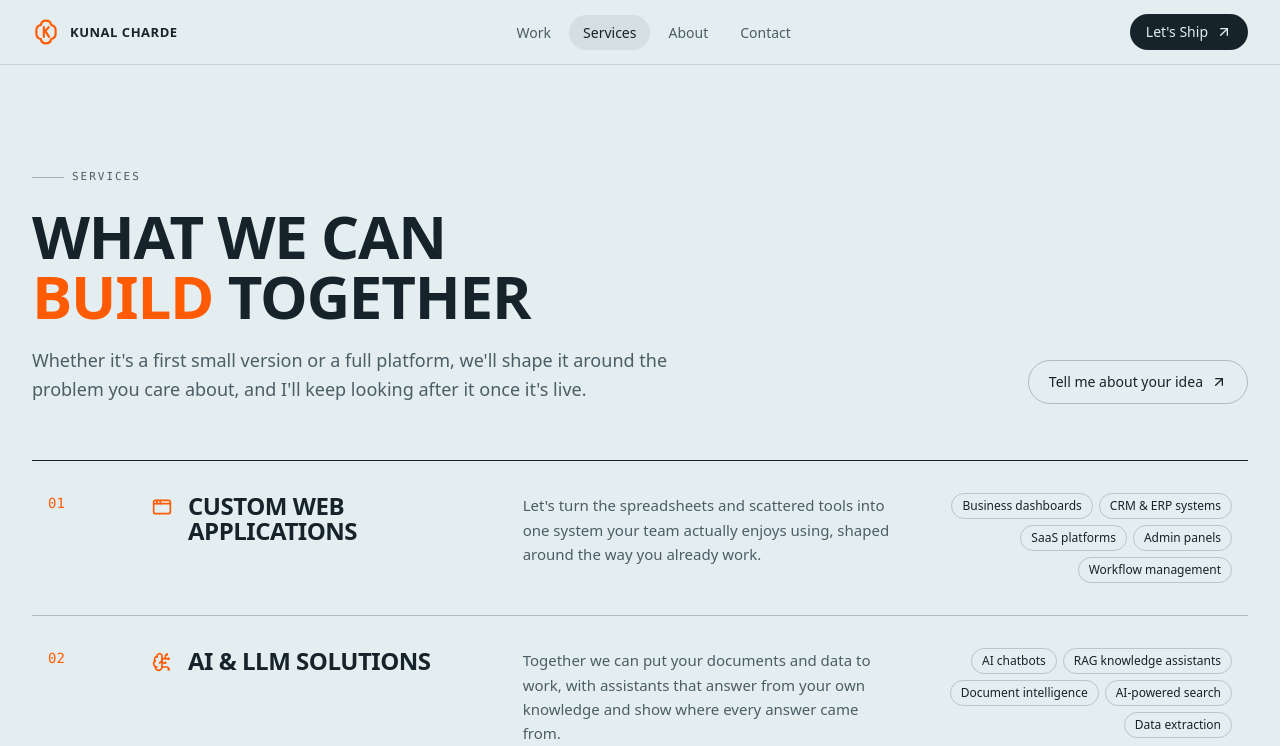
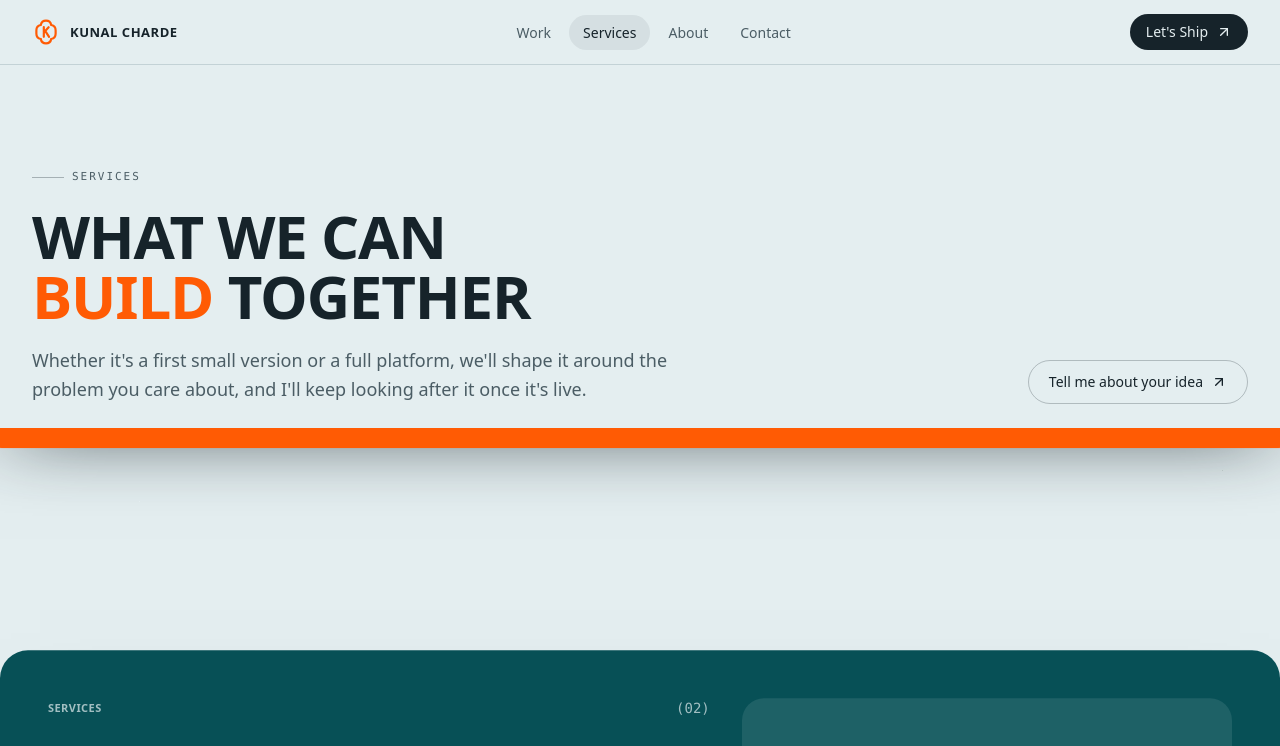
Before and after one commit to kunalcharde/kunal-charde, a React (Vite) app: page /services in a window 1280 px wide. Shown: the top 746 px of the page. Built offline with nearby package versions, Linux system fonts and the light colour scheme.

Commit message:
Services: stacked cards that tilt back and lift away on scroll

```diff
--- a/src/components/sections/Services.tsx
+++ b/src/components/sections/Services.tsx
@@ -1,12 +1,103 @@
+import { useRef } from "react";
+import { motion, useReducedMotion, useScroll, useTransform, type MotionValue } from "framer-motion";
 import { ArrowUpRight } from "lucide-react";
-import { services } from "../../data/content";
+import { Link } from "react-router";
+import { services, type Service } from "../../data/content";
 import { ButtonLink } from "../ui/Button";
 import { Reveal } from "../ui/Reveal";
 import { SectionHeading } from "../ui/SectionHeading";
 
+// Card colour per service, cycling through the palette.
+const tones = [
+  { card: "bg-blaze text-mirage", soft: "bg-mirage/10", chip: "border-mirage/25", muted: "text-mirage/75" },
+  { card: "bg-sea text-sand", soft: "bg-sand/10", chip: "border-sand/25", muted: "text-sand/75" },
+  { card: "bg-mirage-2 text-sand", soft: "bg-sand/[0.07]", chip: "border-sand/20", muted: "text-sand/70" },
+  { card: "bg-paper text-mirage ring-1 ring-mirage/10", soft: "bg-mirage/[0.06]", chip: "border-mirage/20", muted: "text-muted" },
+];
+
+const clamp01 = (v: number) => Math.min(1, Math.max(0, v));
+// Each card rests for a while at its slot; the move happens in the middle 60% of its scroll segment.
+const settle = (x: number) => clamp01((x - 0.2) / 0.6);
+
+function CardBody({ s, i }: { s: Service; i: number }) {
+  const t = tones[i % tones.length];
+  return (
+    <div className={`grid h-full gap-8 rounded-[28px] p-7 shadow-[0_40px_80px_-40px_rgba(22,35,42,0.55)] sm:p-10 md:grid-cols-[1.35fr_1fr] lg:p-12 ${t.card}`}>
+      <div className="flex min-w-0 flex-col">
+        <div className="flex items-center justify-between gap-4">
+          <span className="label text-[11px] opacity-70">Services</span>
+          <span className="font-mono text-sm opacity-70">({String(i + 1).padStart(2, "0")})</span>
+        </div>
+        <h3 className="display mt-6 text-[1.9rem] text-balance sm:text-5xl">{s.title}</h3>
+        <p className={`mt-5 max-w-xl text-[15px] leading-relaxed sm:text-lg ${t.muted}`}>{s.description}</p>
+        <ul className="mt-6 flex flex-wrap gap-1.5">
+          {s.items.map((item) => (
+            <li key={item} className={`rounded-full border px-3 py-1.5 text-xs sm:text-[13px] ${t.chip}`}>
+              {item}
+            </li>
+          ))}
+        </ul>
+        <Link
+          to="/contact"
+          className="group mt-auto inline-flex items-center gap-2 self-start pt-8 text-sm font-medium"
+        >
+          Tell me about it
+          <span className="flex h-9 w-9 items-center justify-center rounded-full border border-current/30 transition-transform duration-300 group-hover:rotate-45">
+            <ArrowUpRight className="h-4 w-4" />
+          </span>
+        </Link>
+      </div>
+
+      {/* Visual: the service icon inside soft rings */}
+      <div aria-hidden className={`relative hidden items-center justify-center overflow-hidden rounded-[22px] md:flex ${t.soft}`}>
+        <span className="absolute h-[78%] w-[78%] rounded-full border border-current opacity-10" />
+        <span className="absolute h-[56%] w-[56%] rounded-full border border-current opacity-15" />
+        <span className="absolute h-[34%] w-[34%] rounded-full border border-dashed border-current opacity-25" />
+        <s.icon className="relative h-20 w-20 lg:h-24 lg:w-24" strokeWidth={1.25} />
+        <span className="display absolute right-5 bottom-3 text-[5rem] leading-none opacity-10">{String(i + 1).padStart(2, "0")}</span>
+      </div>
+    </div>
+  );
+}
+
+function StackCard({ s, i, n, progress }: { s: Service; i: number; n: number; progress: MotionValue<number> }) {
+  // t: 0 when this card is in place, negative while it waits below, positive as it leaves upwards.
+  const t = useTransform(progress, (v) => v * (n - 1) - i);
+  const y = useTransform(t, (v) => (v < 0 ? `${(1 - settle(1 + v)) * 120}%` : `${-settle(v) * 118}%`));
+  const rotateX = useTransform(t, (v) => (v > 0 ? settle(v) * 38 : 0));
+  const scale = useTransform(t, (v) => (v > 0 ? 1 - settle(v) * 0.08 : 1));
+  const visibility = useTransform(t, (v) => (v < -1.05 || v > 1.05 ? "hidden" : "visible"));
+
+  return (
+    <motion.div className="absolute inset-0" style={{ y, rotateX, scale, visibility, zIndex: n - i, transformPerspective: 1400 }}>
+      <CardBody s={s} i={i} />
+    </motion.div>
+  );
+}
+
+/** Service cards stacked in one spot; scrolling tilts the current card back and lifts it away to reveal the next. */
+function ServiceStack() {
+  const ref = useRef<HTMLDivElement>(null);
+  const { scrollYProgress } = useScroll({ target: ref, offset: ["start start", "end end"] });
+  const n = services.length;
+
+  return (
+    <div ref={ref} className="relative" style={{ height: `${n * 85 + 15}vh` }}>
+      <div className="sticky top-0 flex h-screen items-center overflow-hidden">
+        <div className="container-page relative h-[76vh] max-h-[720px] sm:h-[70vh]">
+          {services.map((s, i) => (
+            <StackCard key={s.title} s={s} i={i} n={n} progress={scrollYProgress} />
+          ))}
+        </div>
+      </div>
+    </div>
+  );
+}
+
 export function Services() {
+  const reduced = useReducedMotion();
   return (
-    <section id="services" aria-labelledby="services-title" className="py-24 md:py-32">
+    <section id="services" aria-labelledby="services-title" className="pt-24 pb-10 md:pt-32">
       <div className="container-page">
         <div className="flex flex-col gap-8 lg:flex-row lg:items-end lg:justify-between">
           <SectionHeading
@@ -26,40 +117,22 @@ export function Services() {
             </ButtonLink>
           </Reveal>
         </div>
+      </div>
 
-        <ul className="mt-14 border-t border-mirage">
+      {reduced ? (
+        // Reduced motion: the same cards, simply stacked down the page.
+        <ul className="container-page mt-14 space-y-6">
           {services.map((s, i) => (
-            <li key={s.title} className="group relative border-b border-mirage/25">
-              {/* Hover fill rises from the bottom of the row */}
-              <span
-                aria-hidden
-                className="absolute inset-0 origin-bottom scale-y-0 bg-mirage transition-transform duration-500 ease-[cubic-bezier(0.22,1,0.36,1)] group-hover:scale-y-100"
-              />
-              <Reveal
-                delay={0.03 * i}
-                className="relative grid gap-4 px-1 py-8 transition-colors duration-300 group-hover:text-sand sm:px-4 md:grid-cols-[72px_1.1fr_1.2fr_1fr] md:items-start md:gap-8"
-              >
-                <span className="font-mono text-sm text-blaze">0{i + 1}</span>
-                <div className="flex items-start gap-4">
-                  <s.icon className="mt-1 h-5 w-5 shrink-0 text-blaze" aria-hidden />
-                  <h3 className="display text-xl leading-[1.05] sm:text-2xl">{s.title}</h3>
-                </div>
-                <p className="text-[15px] leading-relaxed text-muted transition-colors group-hover:text-sand/70">{s.description}</p>
-                <ul className="flex flex-wrap gap-1.5 md:justify-end">
-                  {s.items.map((item) => (
-                    <li
-                      key={item}
-                      className="rounded-full border border-mirage/20 px-2.5 py-1 text-xs transition-colors group-hover:border-sand/25 group-hover:text-sand/85"
-                    >
-                      {item}
-                    </li>
-                  ))}
-                </ul>
-              </Reveal>
+            <li key={s.title}>
+              <CardBody s={s} i={i} />
             </li>
           ))}
         </ul>
-      </div>
+      ) : (
+        <div className="mt-6">
+          <ServiceStack />
+        </div>
+      )}
     </section>
   );
 }
```
